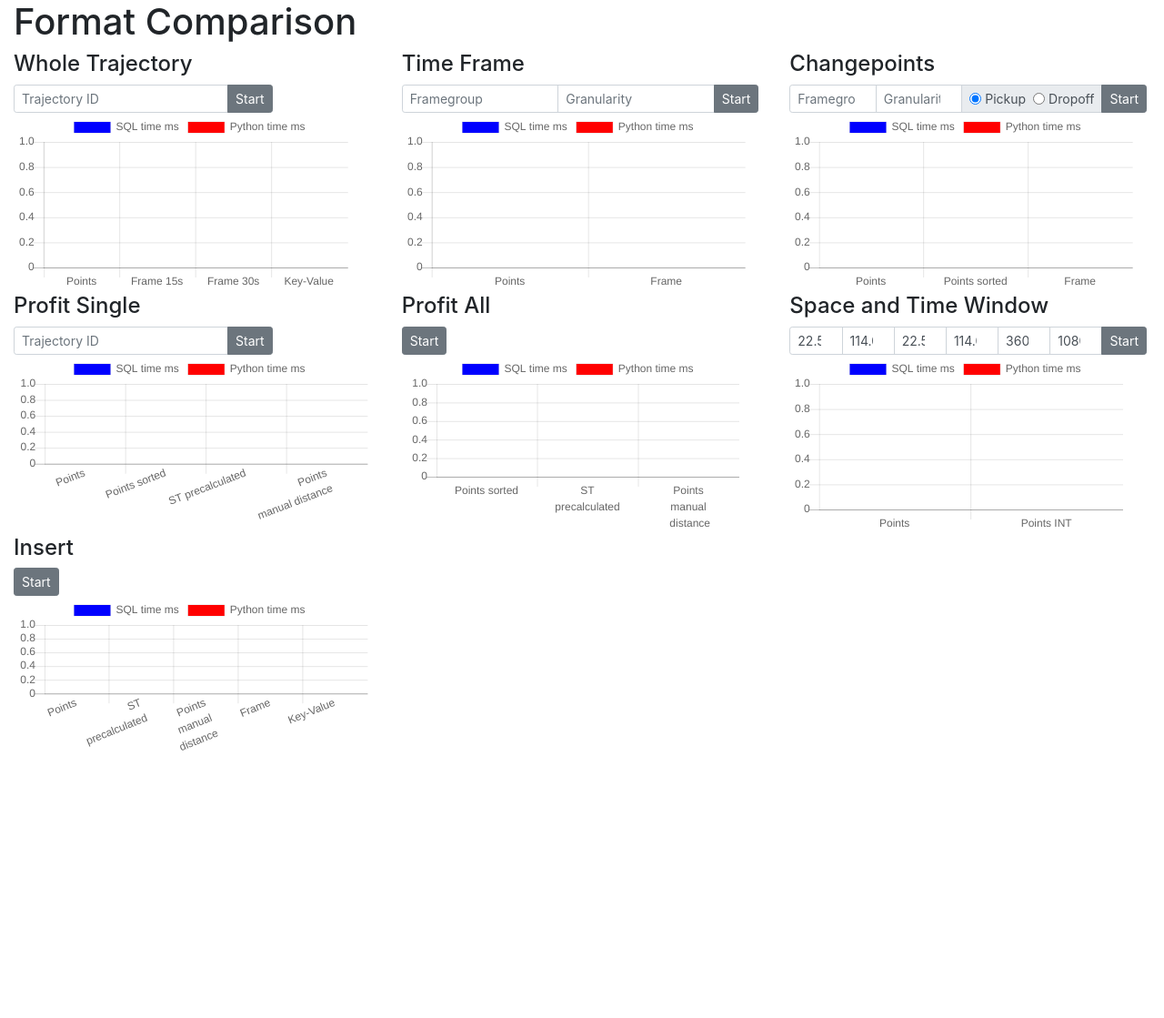
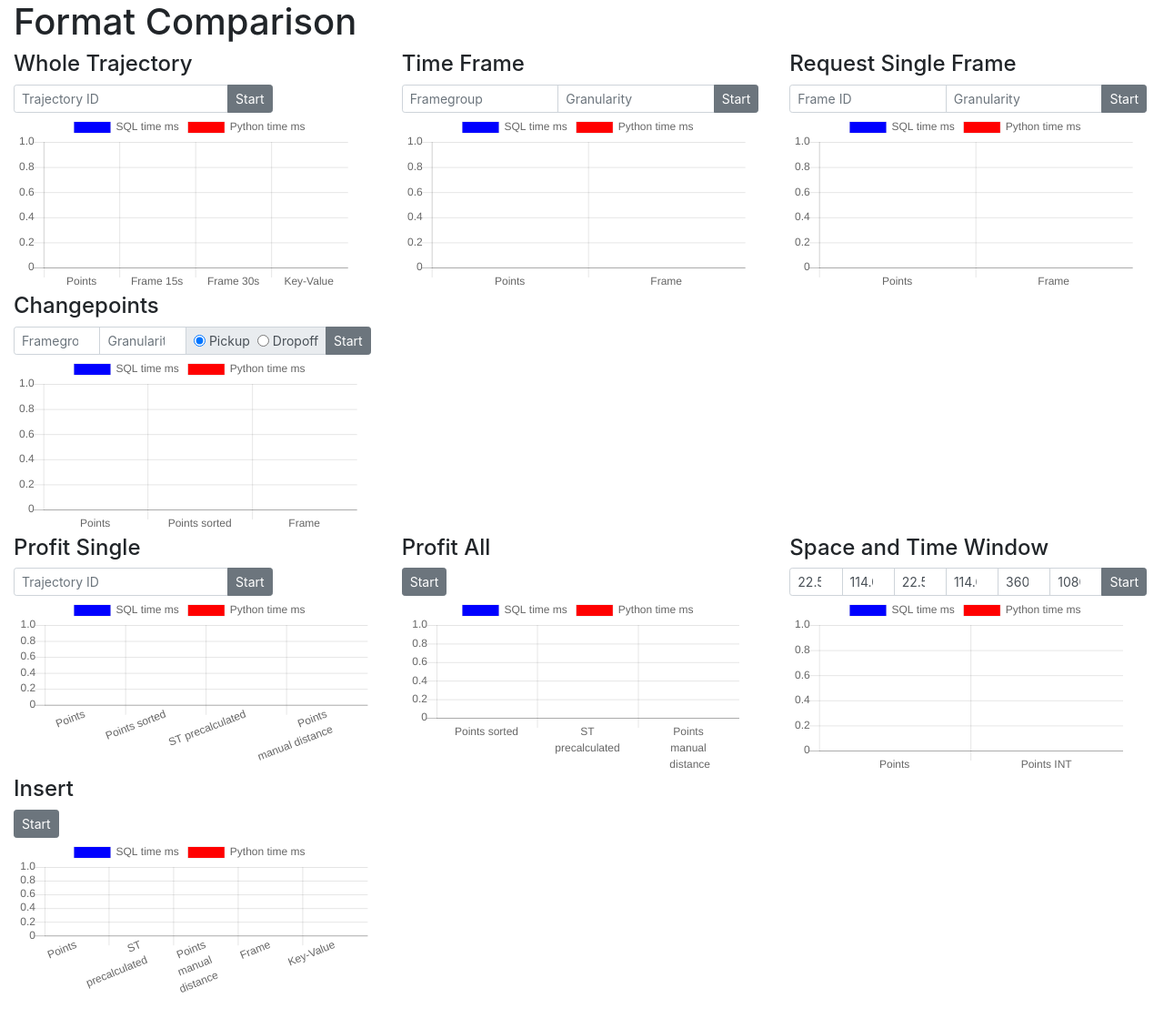
Before and after one commit to marcelja/tuk3, a Flask app: page /compare in a window 1280 px wide. Shown: the whole page at 91% size. Before the commit the page ends 825 px from the top, so only its background shows below. Run offline with Flask 2, Linux system fonts and the light colour scheme; some libraries are stand-ins or nearby versions.

Commit message:
Add chart to request one frame

```diff
--- a/server.py
+++ b/server.py
@@ -233,6 +233,60 @@ def timeframe_granularity_points(fgcid, granularity):
                 "query": query,
                 "sql": get_sql_execution_time(query),
                 "python": calc_execution_time(start, end)
+            },
+            "result": result
+        }
+        return Response(json.dumps(response, separators=(',', ':')), mimetype='application/json')
+
+@app.route('/single_timeframe_frames/<int:frame_id>/<int:granularity>')
+def single_timeframe_frames(frame_id, granularity):
+    fgcid = int(frame_id / 40)
+    frame_column = frame_id % 40
+
+    with Cursor(SCHEMA_NAME) as cursor:
+        query =  '''select lat, lon, count(*) as weight from (
+                        select round(frame_format_15.ify + frame_format_15.pf{0}py, {1}) as lat, round(frame_format_15.ifx + frame_format_15.pf{0}px, {1}) as lon from frame_format_15 where fgcid = {2}
+                    )
+                    group by lat, lon order by weight desc;
+                '''.format(frame_column, granularity, fgcid)
+
+        cursor.execute(query)
+        result = cursor.fetchall()
+
+        response = {
+            "performance": {
+                "query": query,
+                "sql": get_sql_execution_time(query),
+                "python": 0
+            },
+            "result": result
+        }
+        return Response(json.dumps(response, separators=(',', ':')), mimetype='application/json')
+
+
+@app.route('/single_timeframe_points/<int:frame_id>/<int:granularity>')
+def single_timeframe_points(frame_id, granularity):
+    with Cursor(SCHEMA_NAME) as cursor:
+        seconds = frame_id * 15
+        query =  '''SELECT lat, lon, count(*) as weight from (
+                    SELECT
+                        round(lat, {2}) as lat,
+                        round(lon, {2}) as lon
+                    FROM shenzhen_clean
+                    WHERE
+                        seconds >= {0}
+                        AND seconds < {1}
+                        AND lat IS NOT NULL
+                ) GROUP BY lat, lon order by weight desc'''.format(seconds, seconds + 15, granularity)
+
+        cursor.execute(query)
+        result = cursor.fetchall()
+
+        response = {
+            "performance": {
+                "query": query,
+                "sql": get_sql_execution_time(query),
+                "python": 0
             },
             "result": result
         }
--- a/static/comparison.js
+++ b/static/comparison.js
@@ -10,6 +10,9 @@ function initCharts() {
       labels: ['Points', 'Frame 15s', 'Frame 30s', 'Key-Value']
     },
     framegroup: {
+      labels: ['Points', 'Frame']
+    },
+    singleframe: {
       labels: ['Points', 'Frame']
     },
     changepoints: {
@@ -121,6 +124,19 @@ function loadFramegroup(framegroup, granularity) {
                   '/timeframe_granularity/' + framegroup + '/' + granularity]);
 }
 
+async function showSingleFrame() {
+  let frameid = parseInt($('#input-frameid').val());
+  let granularity = parseInt($('#input-granularity2').val());
+
+  let data = await loadSingleFrame(frameid, granularity);
+  showChart('singleframe', data);
+}
+
+function loadSingleFrame(frameid, granularity) {
+  return loadData(['/single_timeframe_points/' + frameid + '/' + granularity,
+                  '/single_timeframe_frames/' + frameid + '/' + granularity]);
+}
+
 async function showChangepoints() {
   let framegroup = parseInt($('#input-changepoints-framegroup').val());
   let granularity = parseInt($('#input-changepoints-granularity').val());
--- a/templates/compare.html
+++ b/templates/compare.html
@@ -43,6 +43,21 @@
                 </div>
                 <div class="chart-container">
                     <canvas id="chart-framegroup"></canvas>
+                </div>
+            </div>
+            <div class="col-4">
+                <h4>Request Single Frame</h4>
+                <div class="form-inline">
+                    <div class="input-group input-group-sm mr-1">
+                        <input id="input-frameid" class="form-control" type="number" placeholder="Frame ID">
+                        <input id="input-granularity2" class="form-control" type="number" placeholder="Granularity">
+                        <div class="input-group-append">
+                            <button class="btn btn-secondary" onclick="showSingleFrame()">Start</button>
+                        </div>
+                    </div>
+                </div>
+                <div class="chart-container">
+                    <canvas id="chart-singleframe"></canvas>
                 </div>
             </div>
             <div class="col-4">
```
